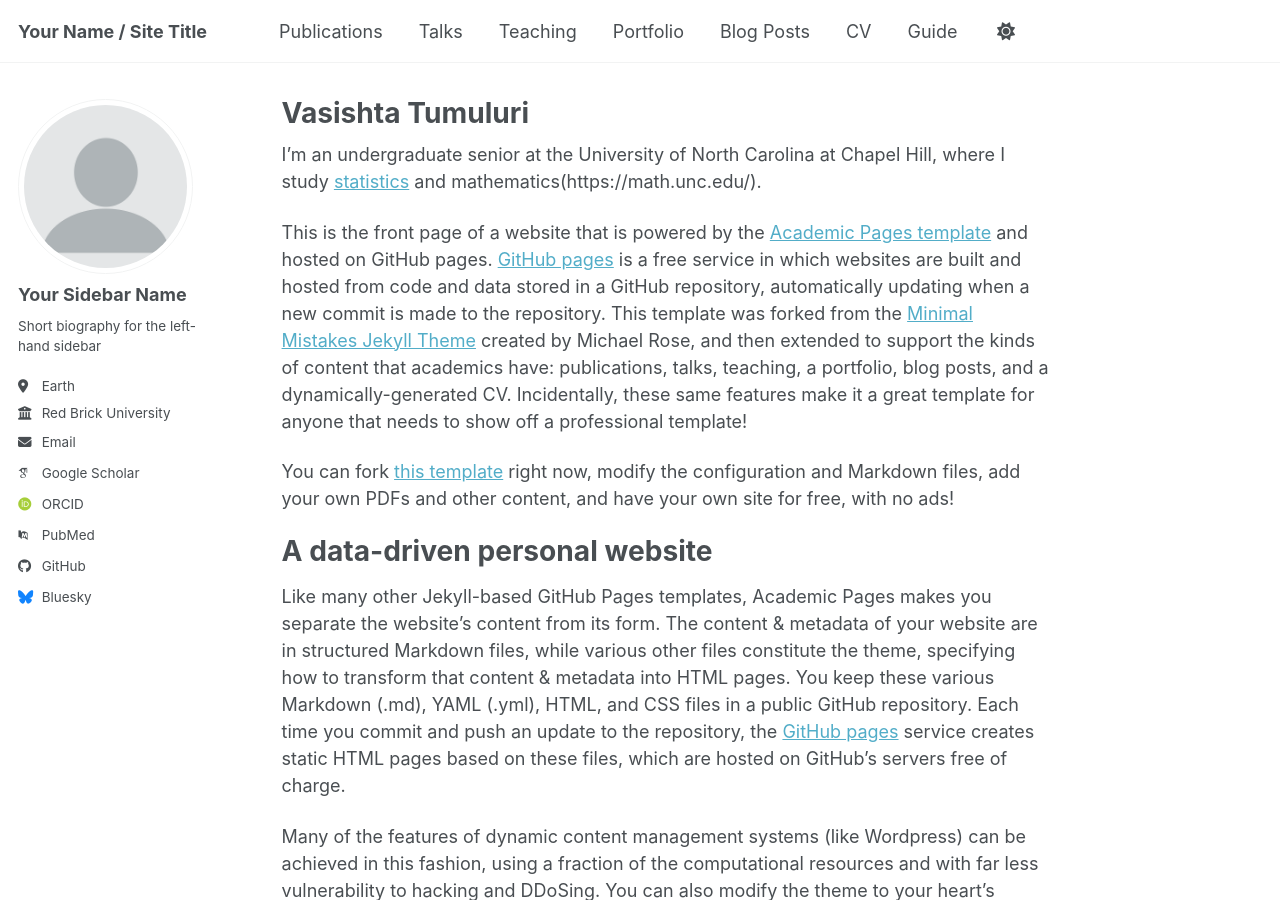
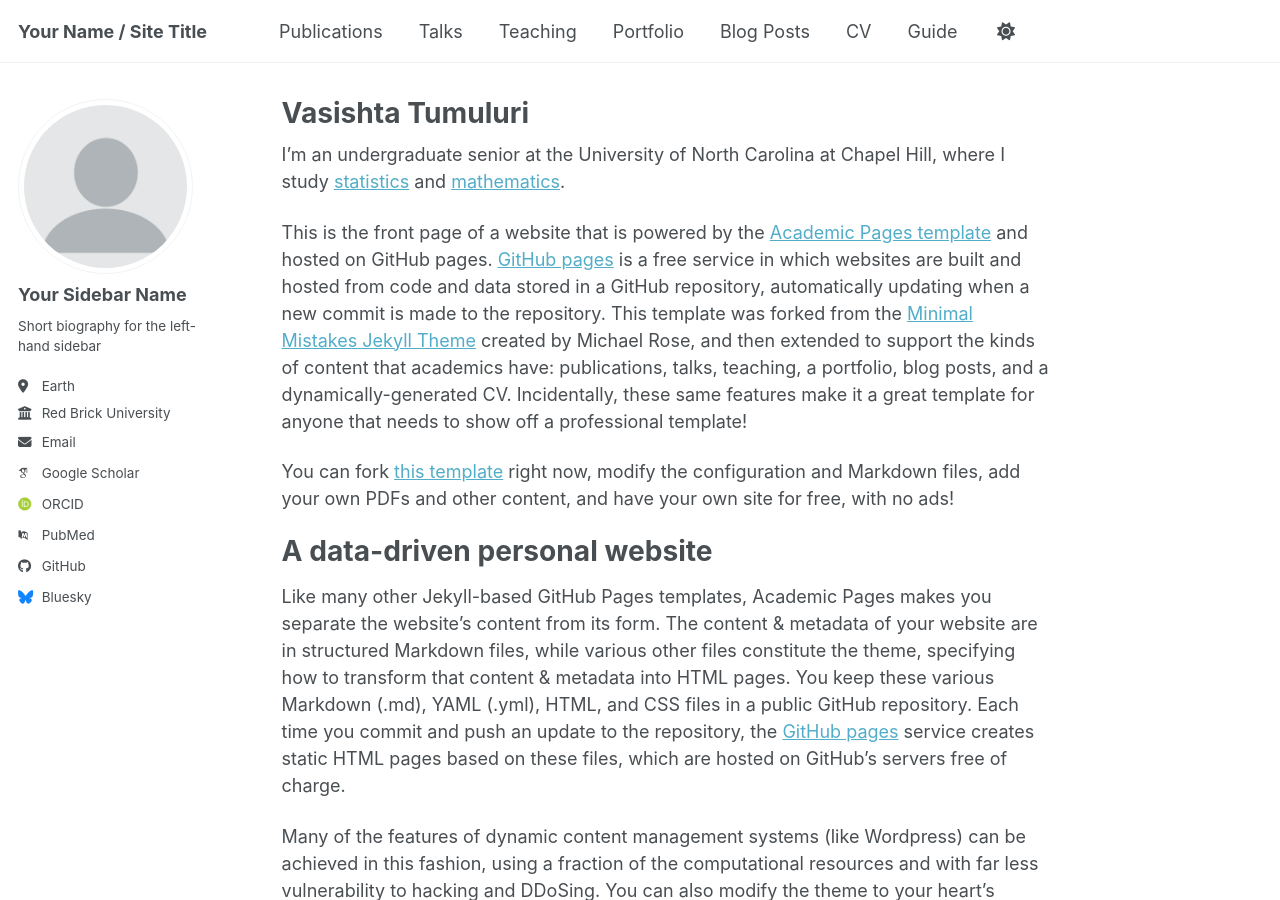
Before and after one commit to vtumulur/vtumulur.github.io, a Jekyll site: the page built from _pages/about.md, in a window 1280 px wide and 900 px high. Built offline with Jekyll 4.4.1, drawn with Linux system fonts in a browser that asks for light colours; some web fonts are replaced; a script bundle is joined from its source files by our own code; library files that are not in the unit come from our copies.

Commit message:
math url

```diff
--- a/_pages/about.md
+++ b/_pages/about.md
@@ -7,7 +7,7 @@ redirect_from:
   - /about.html
 ---
 
-I'm an undergraduate senior at the University of North Carolina at Chapel Hill, where I study [statistics](https://stor.unc.edu/) and mathematics(https://math.unc.edu/).
+I'm an undergraduate senior at the University of North Carolina at Chapel Hill, where I study [statistics](https://stor.unc.edu/) and [mathematics](https://math.unc.edu/).
 
 This is the front page of a website that is powered by the [Academic Pages template](https://github.com/academicpages/academicpages.github.io) and hosted on GitHub pages. [GitHub pages](https://pages.github.com) is a free service in which websites are built and hosted from code and data stored in a GitHub repository, automatically updating when a new commit is made to the repository. This template was forked from the [Minimal Mistakes Jekyll Theme](https://mmistakes.github.io/minimal-mistakes/) created by Michael Rose, and then extended to support the kinds of content that academics have: publications, talks, teaching, a portfolio, blog posts, and a dynamically-generated CV. Incidentally, these same features make it a great template for anyone that needs to show off a professional template!
 
```
